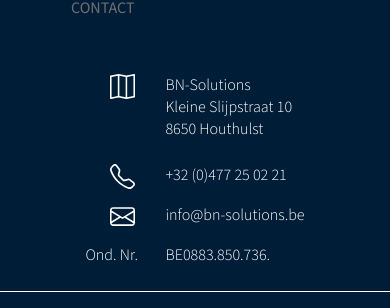
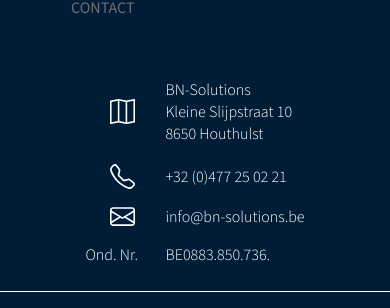
Before and after one commit to nboone/BN-Solutions-html, a plain HTML site: page index.html in a window 390 px wide. Shown: the part 4503-4811 px from the top of the page. Drawn offline with Linux system fonts and the light colour scheme.

Commit message:
Aanpassing responsdesign

```diff
--- a/styles.css
+++ b/styles.css
@@ -341,11 +341,13 @@ input[type="reset"]:hover {
 }
 
 .adres {
+	align-self: center;
+	align-items: center;
 	margin-top: 50px;
 	display: grid;
 	grid-template-columns: 75px 1fr;
 	column-gap: 5px;
-	row-gap: 5px;
+	row-gap: 15px;
 	grid-template-rows: 75px auto;
 	max-height: 200px;
 }
@@ -597,14 +599,8 @@ input[type="reset"]:hover {
 	}
 
 	.adres {
-		align-self: center;
 		margin: 0 auto;
-		display: grid;
 		grid-template-columns: 75px auto;
-		column-gap: 5px;
-		row-gap: 15px;
-		grid-template-rows: 75px auto;
-		max-height: 200px;
 	}
 
 	.top-section {
```
